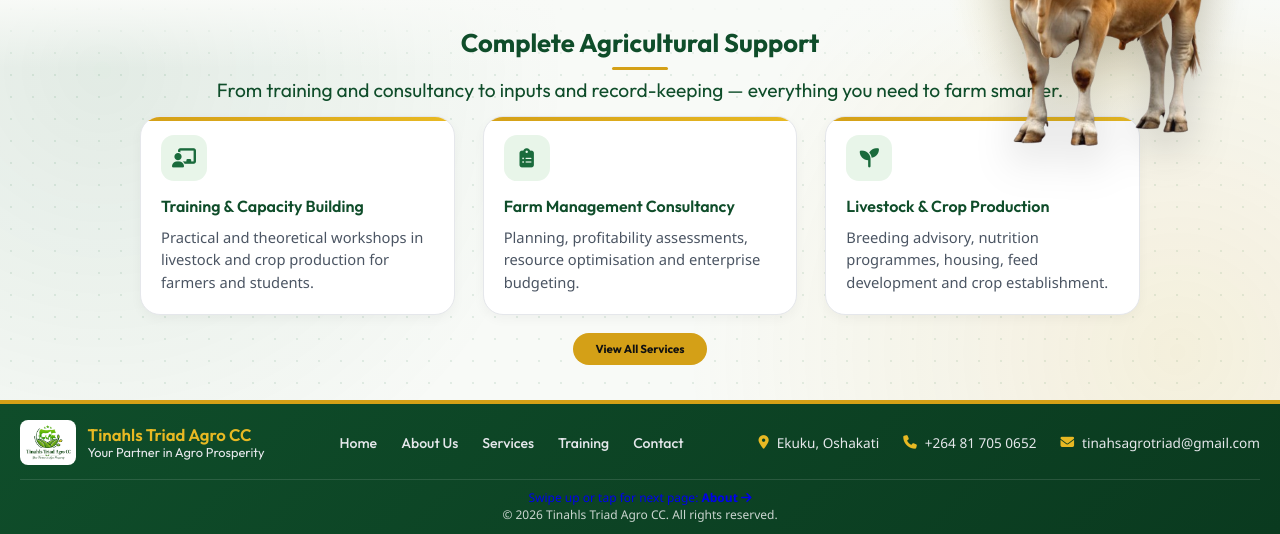
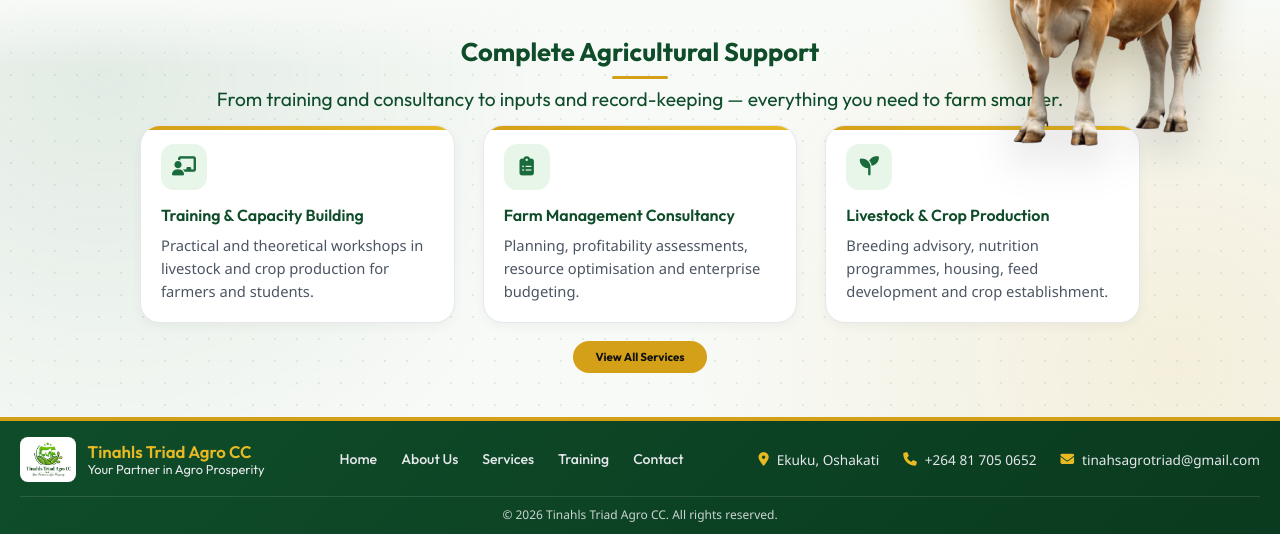
Before and after one commit to Pasz-by99/tta-website, a plain HTML site: page index.html in a window 1280 px wide. Shown: the part 266-800 px from the top of the page. Drawn offline with Linux system fonts and the light colour scheme.

Commit message:
Remove pager.js script reference
Removed pager.js script reference from index.html

```diff
--- a/index.html
+++ b/index.html
@@ -117,6 +117,5 @@
   </footer>
 
   <script src="js/main.js"></script>
-  <script src="js/pager.js"></script>
 </body>
 </html>
```
